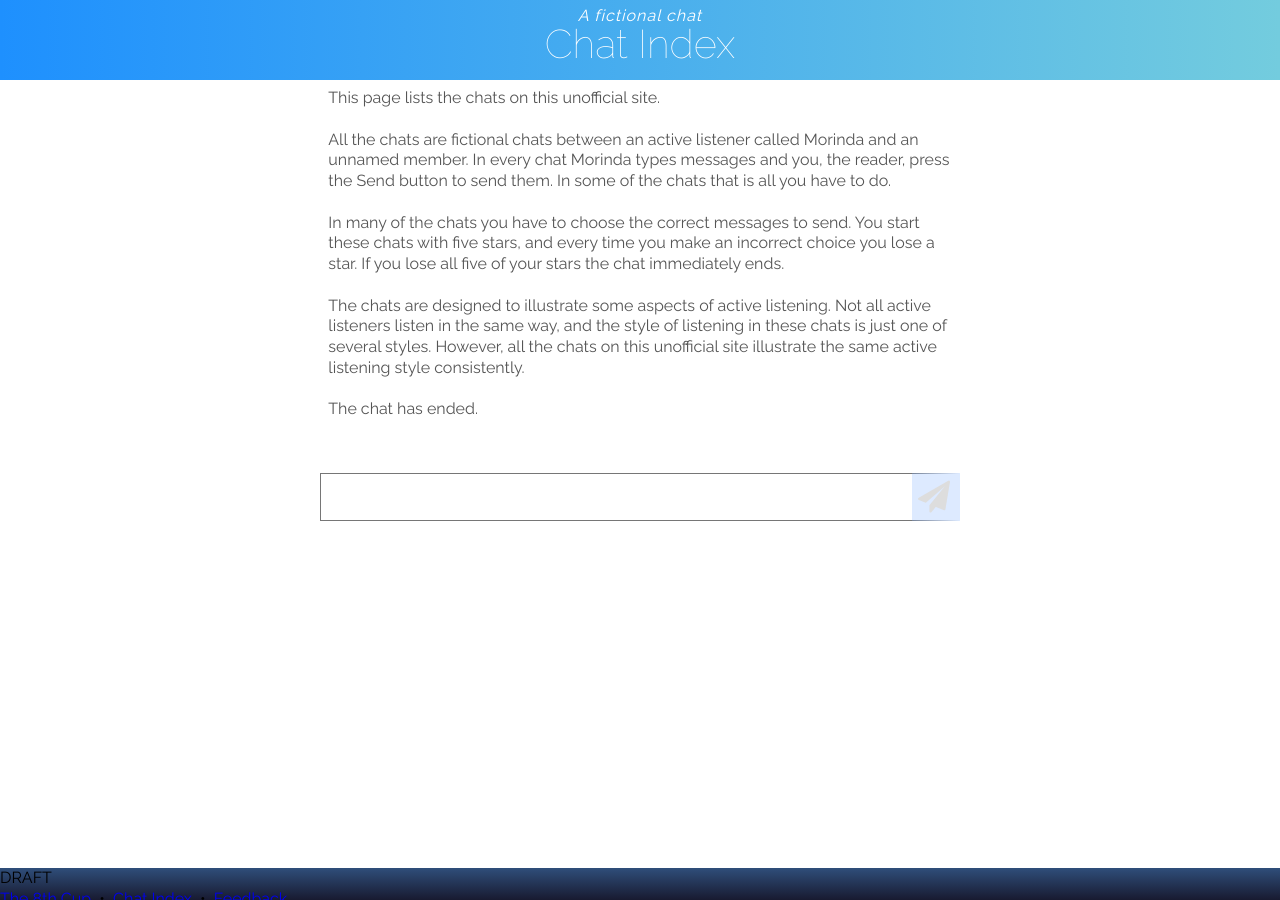
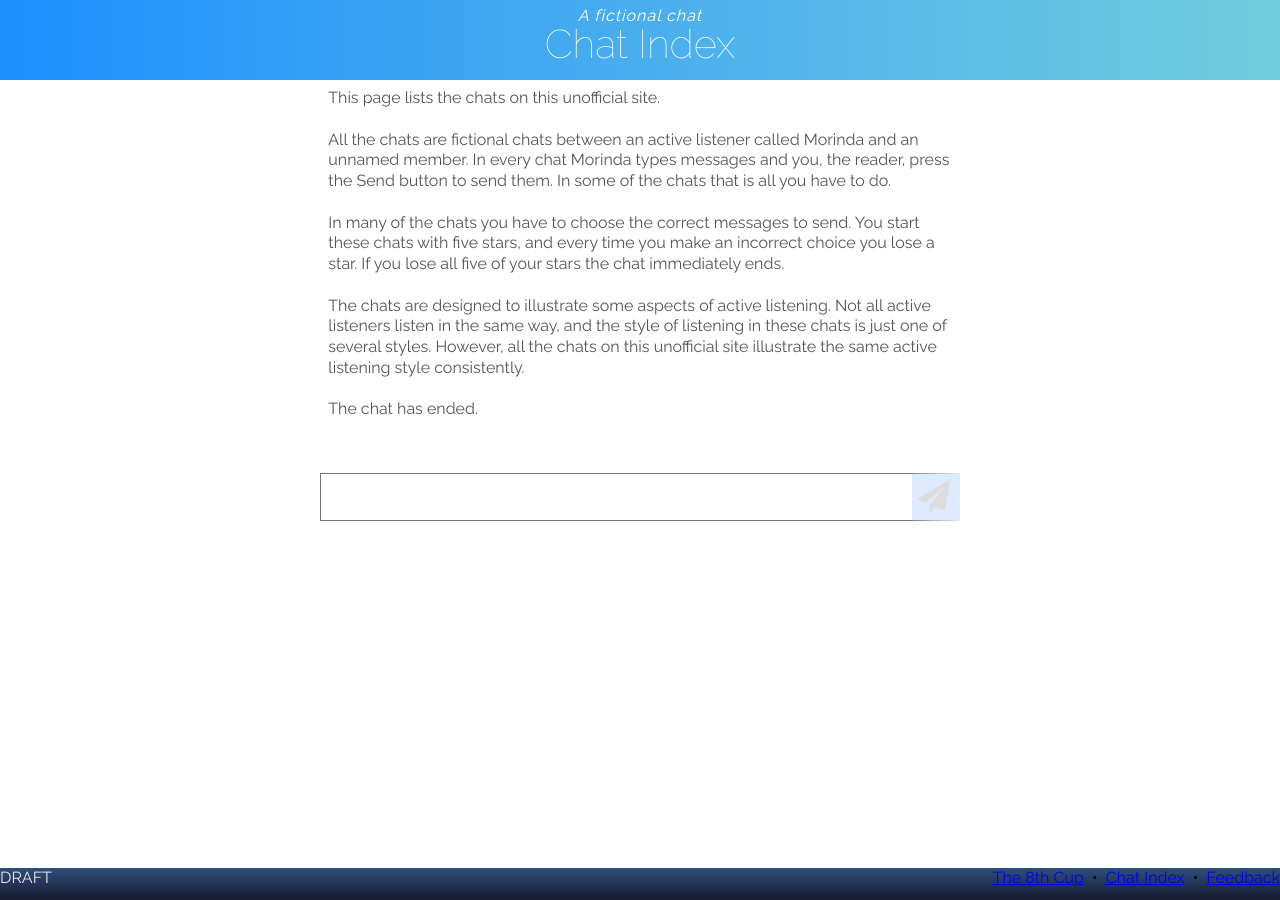
Before and after one commit to RarelyCharlie/rarelycharlie.github.io, a Jekyll site: the page built from _chat/index.md, in a window 1280 px wide. Built offline with Jekyll 4.4.1, drawn with Linux system fonts in a browser that asks for light colours; nearby versions of some CDN libraries.

Commit message:
update footer

```diff
--- a/_includes/chat.css
+++ b/_includes/chat.css
@@ -3,7 +3,9 @@ body {font-family: Raleway, sans-serif; font-size: 16px; line-height: 130%; marg
   background: #159957 linear-gradient(to right, #1e90fe 0%, #73ccde 100%);}
 #footer {z-index: 9; position: fixed; bottom: 0; height: 32px; width: 100%;
   background: #2f4e7a linear-gradient(#2f4e7a, #181a30);}
-#footer-content {color: white; max-width: 640px; margin: 0 auto; padding: 4px 1ex 0 1ex; text-align: right; font-size: 86%;}
+#version {color: #e8e8e8; display: inline;}
+#footer-menu {float: right;}
+#footer-content {color: white; max-width: 640px; margin: 0 auto; padding: 4px 1ex 0 1ex; font-size: 86%;}
 #footer-content a {display: inline-block; color: white; text-decoration: none;}
 #footer-content a:hover {color: #cdf;}
 #header {font-weight: 400; margin: 0; font-size: 16px; line-height: 24px; color: white;}
```
